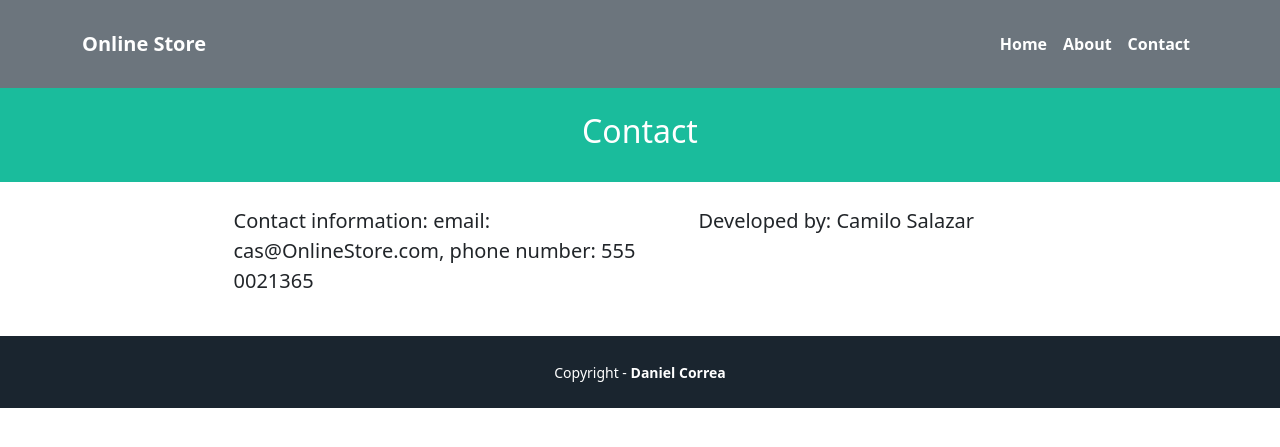
After one commit to CamiloSAcevedo/DjangoTutorials, a Django app: page /contact/ in a window 1280 px wide. The commit adds this page. Shown: the top 447 px of the page. Run offline with Django 5.2, Linux system fonts and the light colour scheme.

Commit message:
Se añade actividad 1

```diff
--- a/pages/templates/pages/base.html
+++ b/pages/templates/pages/base.html
@@ -22,13 +22,14 @@ crossorigin="anonymous" />
                 <div class="navbar-nav ms-auto">
                     <a class="nav-link active" href="{%url 'home'%}">Home</a>
                     <a class="nav-link active" href="{%url 'about'%}">About</a>
+                    <a class="nav-link active" href="{%url 'contact'%}">Contact</a>
                 </div>
             </div>
         </div>
     </nav>
     <header class="masthead bg-primary text-white text-center py-4">
         <div class="container d-flex align-items-center flex-column">
-            <h2>{% block header_title %}'A Django EAFIT App'{% endblock %}</h2>
+            <h2>{% block header_title %}A Django EAFIT App{% endblock %}</h2>
         </div>
     </header>
     <!-- header -->
--- /dev/null
+++ b/pages/templates/pages/contact.html
@@ -0,0 +1,15 @@
+{% extends 'pages/base.html' %}
+{% block title %} {{title}} {% endblock %}
+{% block header_title %} {{subtitle}} {% endblock %}
+{% block content %}
+<div class="container">
+ <div class="row">
+ <div class="col-lg-5 ms-auto">
+ <p class="lead">{{description}}</p>
+ </div>
+ <div class="col-lg-4 me-auto">
+ <p class="lead">{{author}}</p>
+ </div>
+ </div>
+</div>
+{% endblock %}
--- a/pages/urls.py
+++ b/pages/urls.py
@@ -1,7 +1,8 @@
 from django.urls import path
-from .views import HomePageView, AboutPageView
+from .views import HomePageView, AboutPageView, ContactPageView
 
 urlpatterns = [
     path ("", HomePageView.as_view(), name ='home'),
     path('about/', AboutPageView.as_view(), name = 'about'),
+    path('contact/', ContactPageView.as_view(), name = 'contact' )
 ]
--- a/pages/views.py
+++ b/pages/views.py
@@ -19,3 +19,16 @@ class AboutPageView(TemplateView):
             "author" : "Developed by: Camilo Salazar",
         })
         return context
+
+class ContactPageView(TemplateView):
+    template_name='pages/contact.html'
+
+    def get_context_data(self, **kwargs):
+        context = super().get_context_data(**kwargs)
+        context.update({
+            "title" : "Contact - Online Store",
+            "subtitle" : "Contact",
+            "description" : "Contact information: email: cas@OnlineStore.com, phone number: 555 0021365",
+            "author" : "Developed by: Camilo Salazar",
+        })
+        return context
```
